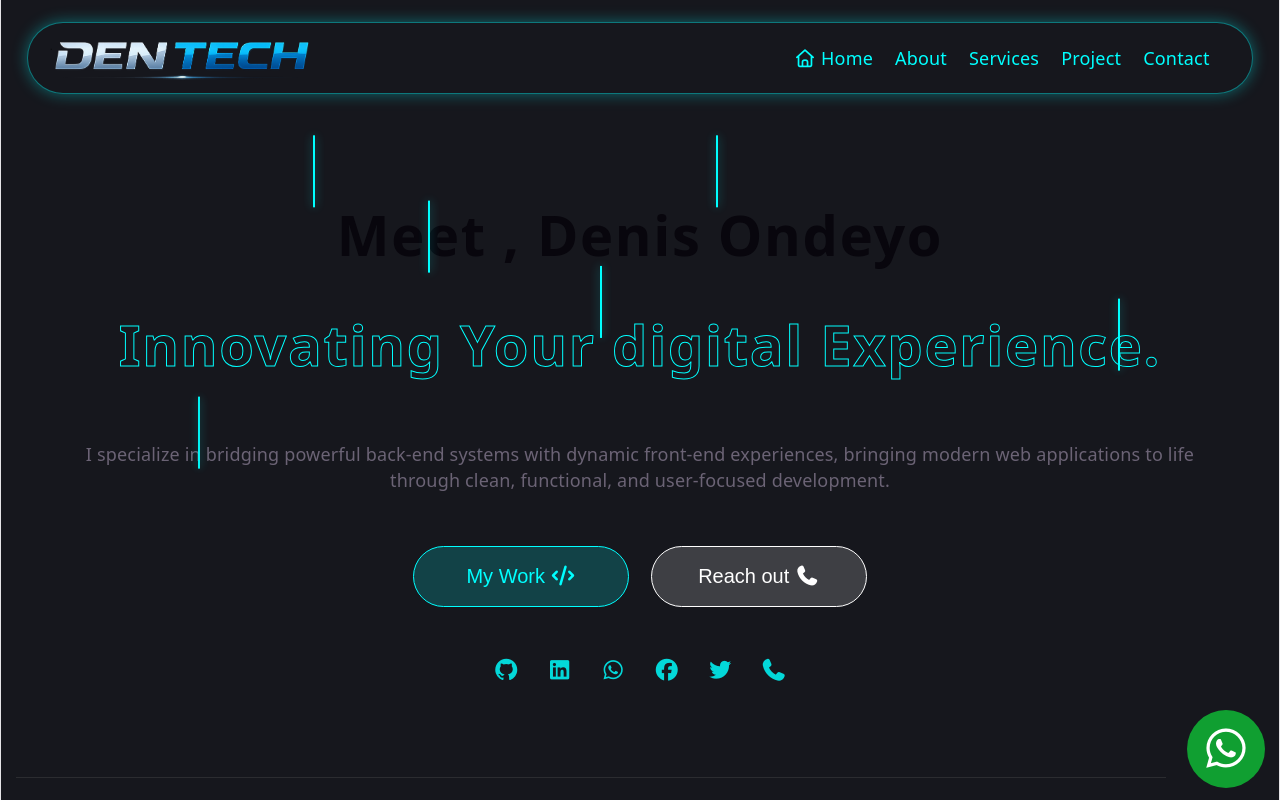
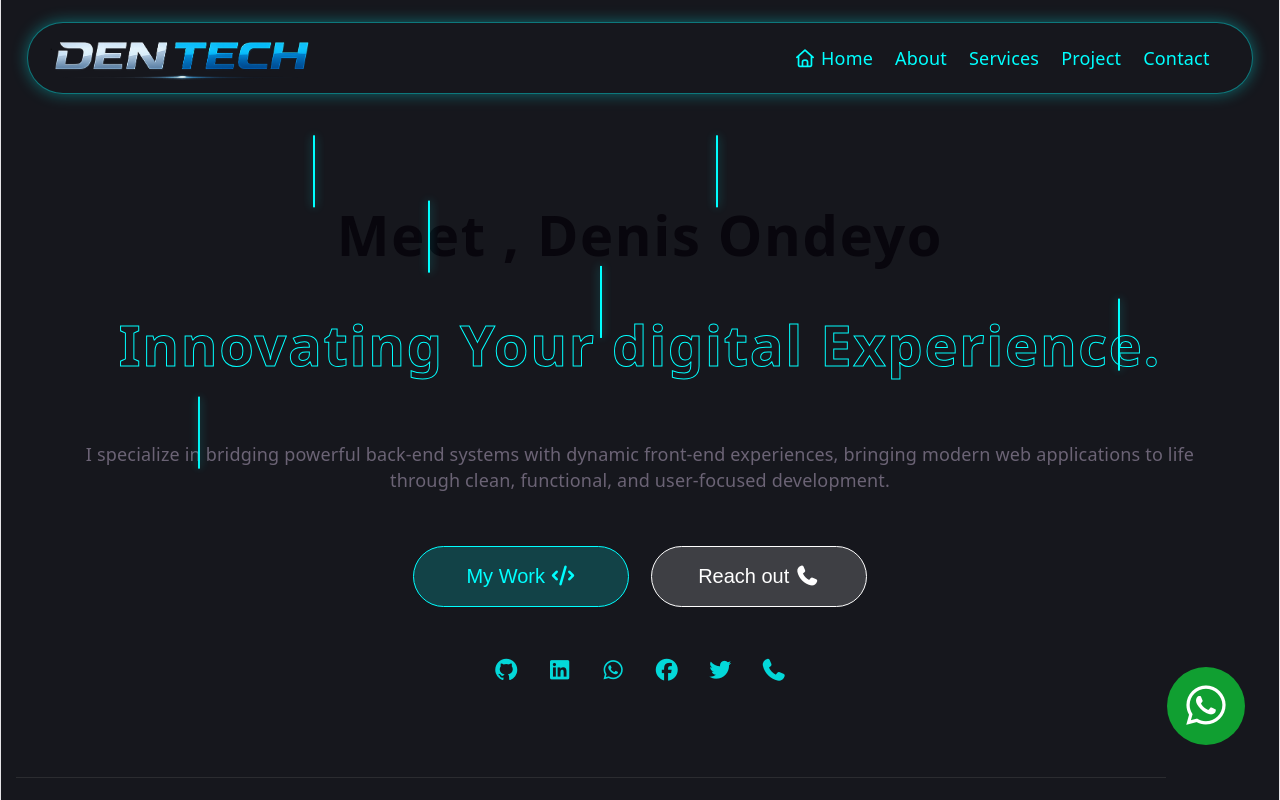
Before and after one commit to denisondeyo7-svg/DenTECH, a React app in the folder PORTFOLIO/: page / in a window 1280 px wide. Shown: the top 800 px of the page. Built offline with nearby package versions, Linux system fonts and the light colour scheme; the HTML template or start-up script is replaced by a standard one.

Commit message:
save changes

```diff
--- a/PORTFOLIO/src/App.css
+++ b/PORTFOLIO/src/App.css
@@ -293,8 +293,8 @@ nav a:hover{
   justify-content: center;
   position: fixed;
   z-index: 1000;
-  right: 15px;
-  bottom: 12px;
+  right: 35px;
+  bottom: 55px;
   background: #1a3e;
   border-radius: 50%;
   padding: 12px;
```
